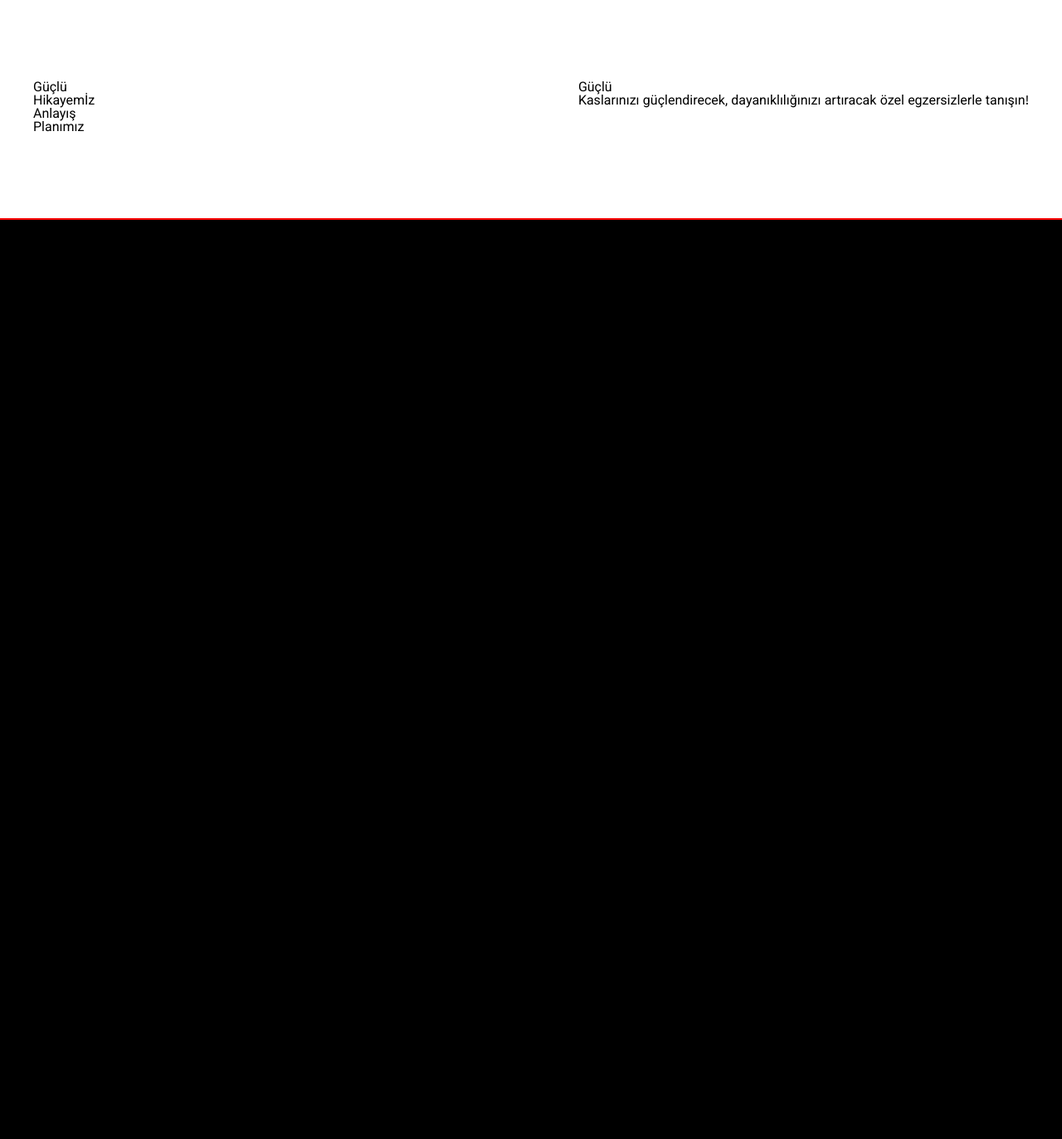
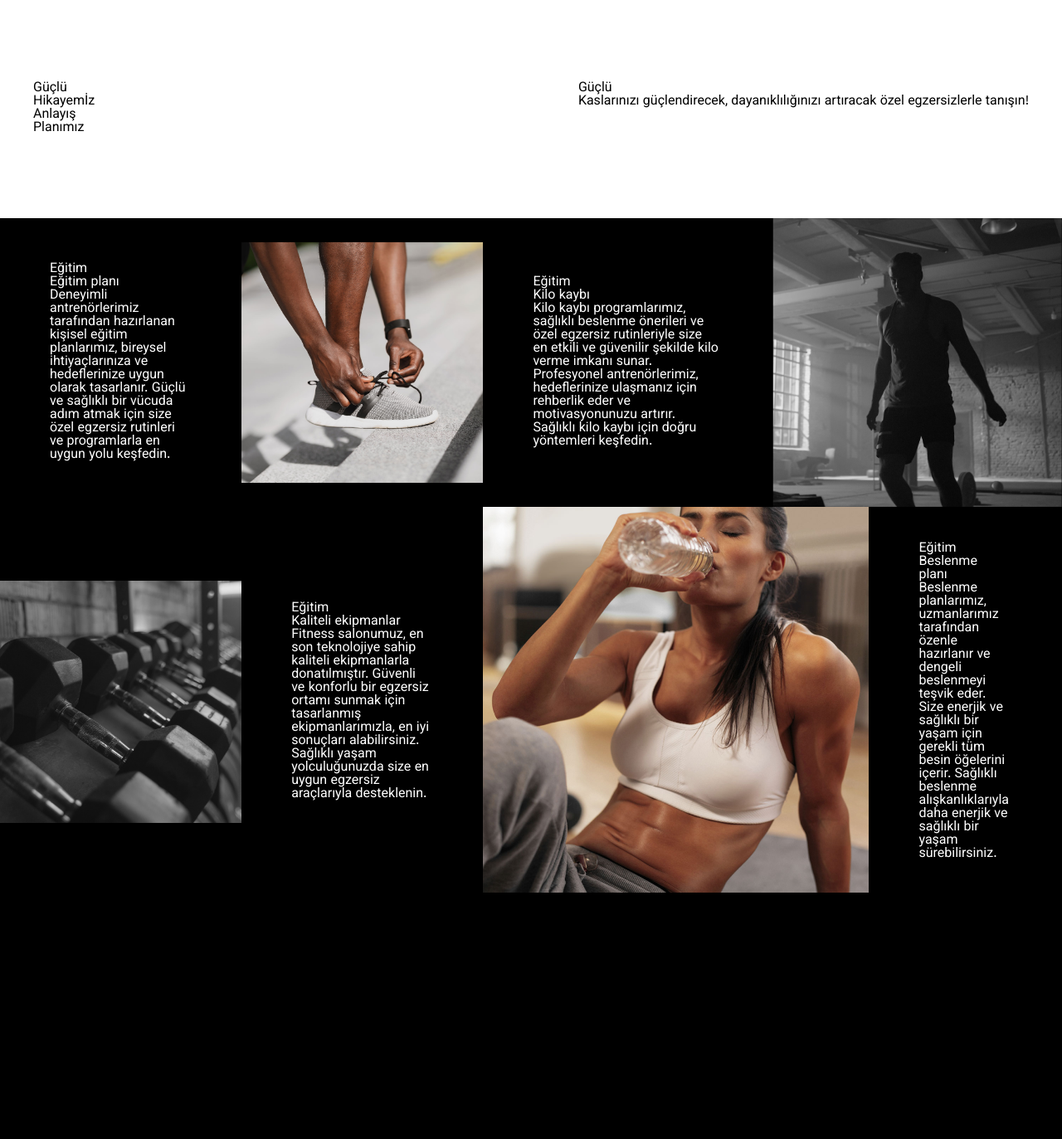
Before and after one commit to kemalbekcan/sporttime_template, a PHP site: page / in a window 1280 px wide. Shown: the part 2563-3936 px from the top of the page at 83% size. Before the commit the page ends 2828 px from the top, so only its background shows below. Run offline with PHP 8.4, Linux system fonts and the light colour scheme; style sheets or scripts are compiled from the project's sources.

Commit message:
initial commit

```diff
--- a/src/index.html
+++ b/src/index.html
@@ -4,7 +4,6 @@
     <meta charset="UTF-8" />
     <meta name="viewport" content="width=device-width, initial-scale=1.0" />
     <title>Anasayfa</title>
-    <link href="./scss/app.scss" />
     <link rel="stylesheet" href="css/app.css" />
   </head>
 
@@ -146,40 +145,211 @@
     <section class="fitness-info">
       <div class="fitness-info__cards">
         <div class="fitness-info__cards__card">
-                <div class="fitness-info__cards__left">
-
+          <div class="fitness-info__cards__card__left">
+            <div class="fitness-info__cards__card__content">
+              <span>Eğitim</span>
+              <h2>Eğitim planı</h2>
+              <p>
+                Deneyimli antrenörlerimiz tarafından hazırlanan kişisel eğitim
+                planlarımız, bireysel ihtiyaçlarınıza ve hedeflerinize uygun
+                olarak tasarlanır. Güçlü ve sağlıklı bir vücuda adım atmak için
+                size özel egzersiz rutinleri ve programlarla en uygun yolu
+                keşfedin.
+              </p>
             </div>
-                <div class="fitness-info__cards__right">
-
+          </div>
+          <div class="fitness-info__cards__card__right">
+            <img src="/img/runner.png" alt="" />
+          </div>
+        </div>
+        <div class="fitness-info__cards__card">
+          <div class="fitness-info__cards__card__left">
+            <div class="fitness-info__cards__card__content">
+              <span>Eğitim</span>
+              <h2>Kilo kaybı</h2>
+              <p>
+                Kilo kaybı programlarımız, sağlıklı beslenme önerileri ve özel
+                egzersiz rutinleriyle size en etkili ve güvenilir şekilde kilo
+                verme imkanı sunar. Profesyonel antrenörlerimiz, hedeflerinize
+                ulaşmanız için rehberlik eder ve motivasyonunuzu artırır.
+                Sağlıklı kilo kaybı için doğru yöntemleri keşfedin.
+              </p>
+            </div>
+          </div>
+          <div class="fitness-info__cards__card__right">
+            <img src="/img/cardio.png" alt="" />
+          </div>
+        </div>
+        <div class="fitness-info__cards__card">
+          <div class="fitness-info__cards__card__left">
+            <img src="/img/equipment.png" alt="" />
+          </div>
+          <div class="fitness-info__cards__card__right">
+            <div class="fitness-info__cards__card__content">
+              <span>Eğitim</span>
+              <h2>Kaliteli ekipmanlar</h2>
+              <p>
+                Fitness salonumuz, en son teknolojiye sahip kaliteli
+                ekipmanlarla donatılmıştır. Güvenli ve konforlu bir egzersiz
+                ortamı sunmak için tasarlanmış ekipmanlarımızla, en iyi
+                sonuçları alabilirsiniz. Sağlıklı yaşam yolculuğunuzda size en
+                uygun egzersiz araçlarıyla desteklenin.
+              </p>
+            </div>
           </div>
         </div>
         <div class="fitness-info__cards__card">
           <div class="fitness-info__cards__left">
-
+            <img src="/img/nutrition.png" alt="" />
           </div>
           <div class="fitness-info__cards__right">
-
+            <div class="fitness-info__cards__card__content">
+              <span>Eğitim</span>
+              <h2>Beslenme planı</h2>
+              <p>
+                Beslenme planlarımız, uzmanlarımız tarafından özenle hazırlanır
+                ve dengeli beslenmeyi teşvik eder. Size enerjik ve sağlıklı bir
+                yaşam için gerekli tüm besin öğelerini içerir. Sağlıklı beslenme
+                alışkanlıklarıyla daha enerjik ve sağlıklı bir yaşam
+                sürebilirsiniz.
+              </p>
             </div>
-            </div>
-            <div class="fitness-info__cards__card">
-                <div class="fitness-info__cards__left">
-
-                </div>
-                <div class="fitness-info__cards__right">
-
-                </div>
-            </div>
-            <div class="fitness-info__cards__card">
-                <div class="fitness-info__cards__left">
-
-                </div>
-                <div class="fitness-info__cards__right">
-
           </div>
         </div>
       </div>
     </section>
 
+    <section class="lectures-programmer">
+      <h2>Ders Programı</h2>
+
+      <ul>
+        <li>
+          <span>Tüm EĞİTİMLER</span>
+        </li>
+        <li>
+          <span>Bodybuilding</span>
+        </li>
+        <li>
+          <span>Cardio</span>
+        </li>
+        <li>
+          <span>Gym</span>
+        </li>
+        <li>
+          <span>Powerlifting</span>
+        </li>
+      </ul>
+
+      <table>
+        <thead>
+          <tr>
+            <th></th>
+          </tr>
+          <tr>
+            <th>Pazartesi</th>
+          </tr>
+          <tr>
+            <th>Sali</th>
+          </tr>
+          <tr>
+            <th>Carsamba</th>
+          </tr>
+          <tr>
+            <th>Persembe</th>
+          </tr>
+          <tr>
+            <th>Cuma</th>
+          </tr>
+          <tr>
+            <th>Cumartesi</th>
+          </tr>
+          <tr>
+            <th>Pazar</th>
+          </tr>
+        </thead>
+        <tbody>
+          <tr>
+            <td>07:00 - 08:00</td>
+            <td>
+              <span>Fitness Class</span>
+            </td>
+            <td>
+              <span>Open GYM</span>
+            </td>
+            <td>
+              <span></span>
+            </td>
+            <td>
+              <span>Cardio Box</span>
+            </td>
+            <td>
+              <span>Intense Bodybuilding</span>
+            </td>
+            <td>
+              <span></span>
+            </td>
+            <td>
+              <span>Open GYM</span>
+            </td>
+          </tr>
+          <tr>
+            <td>
+              08:00 - 09:00
+            </td>
+            <td>
+              <span>Open GYM</span>
+            </td>
+            <td>
+            </td>
+            <td>
+              <span>Body Balance</span>
+            </td>
+            <td></td>
+            <td></td>
+            <td>
+              <span>Body Pump</span>
+            </td>
+            <td>
+              <span>Crossfit</span>
+            </td>
+          </tr>
+          <tr>
+            <td>09:00 - 10:00</td>
+            <td></td>
+            <td>
+              <span>Crossfit</span>
+            </td>
+            <td></td>
+            <td>
+              <span>Body Falance</span>
+            </td>
+            <td>
+              <span>Open GYM</span>
+            </td>
+            <td></td>
+          </tr>
+          <tr>
+            <td>Cardio Box</td>
+            <td></td>
+            <td>
+              <span>Fitnes Class</span>
+            </td>
+            <td></td>
+            <td>
+              <span>Cardio Box</span>
+            </td>
+            <td></td>
+            <td></td>
+          </tr>
+          <tr>
+            <td>11:00 - 12:00</td>
+            <td></td>
+            <td></td>
+          </tr>
+        </tbody>
+      </table>
+    </section>
+
     <script src="js/script.js"></script>
   </body>
 </html>
--- a/src/scss/components/_info.scss
+++ b/src/scss/components/_info.scss
@@ -1,10 +1,47 @@
 .fitness-info {
-    border: 1px solid red;
-
     color: #fff;
 
     &__cards {
         display: grid;
         grid-template-columns: repeat(2, 1fr);
+
+        &__card {
+            display: flex;
+            align-items: center;
+            justify-content: center;
+
+            &__content {
+                padding-left: 60px;
+                padding-right: 64px;
+
+                h2 {
+                    margin: 0;
+                }
+
+                p {
+                    margin: 0;
+                }
+            }
+
+            &__left {
+                width: 50%;
+
+                img {
+                    width: 100%;
+                    height: auto;
+                    display: block;
+                }
+            }
+
+            &__right {
+                width: 50%;
+
+                img {
+                    width: 100%;
+                    height: auto;
+                    display: block;
+                }
+            }
+        }
     }
 }
```
Also changed, not shown: public/index.html (+192 -22 lines), public/css/app.css, public/img/cardio.png (added), public/img/equipment.png (added), public/img/nutrition.png (added), public/img/runner.png (added), src/img/cardio.png (added), src/img/equipment.png (added), src/img/nutrition.png (added), src/img/runner.png (added). Lines whose indentation alone changed are shown as unchanged.
